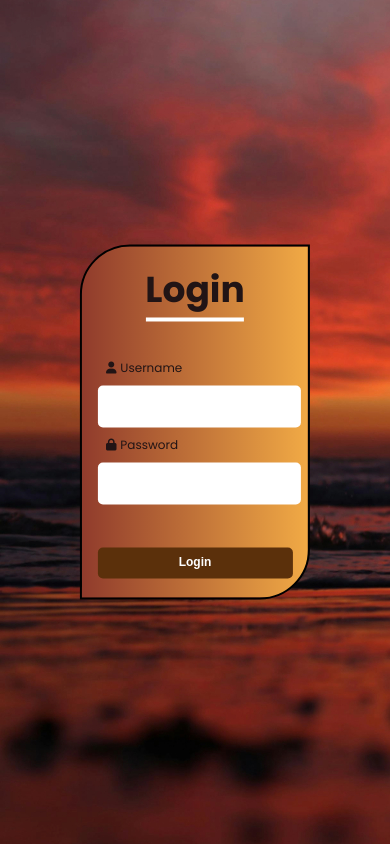
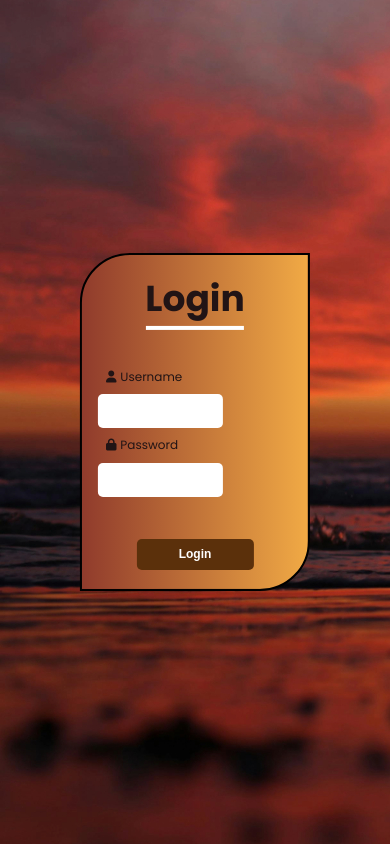
Before and after one commit to Artur-Aurelio/projetos, a plain HTML site: page paglogin2/index.html in a window 390 px wide. Drawn offline with Linux system fonts and the light colour scheme.

Commit message:
Update style.css

```diff
--- a/paglogin2/style.css
+++ b/paglogin2/style.css
@@ -23,12 +23,13 @@ body{
     background: linear-gradient(90deg, #903b2c, #f1aa45);
     /*backdrop-filter: blur(2px);*/
     padding-bottom: 5%;
-    text-align: center;
+    text-align: justify;
 }
 .title{
     font-size: clamp(18px, 2.5vw, 24px);
     margin-bottom: 4vh;
     color: #211415;
+    text-align: center;
 }
 .type{
     display: block;
@@ -41,7 +42,7 @@ body{
 }
 .espaco{
     width: 30vw;
-    height: 4vh;
+    height: 3vh;
     border-radius: 5px;
     background-color: white;
     border:none;
@@ -88,11 +89,3 @@ body{
     color: black;
     transition: 0.2s;
 }
-@media screen and (max-width: 700px){
-    .espaco{
-        width: 50vw;
-    }
-    .botao{
-        width: 50vw;
-    }
-}
```
